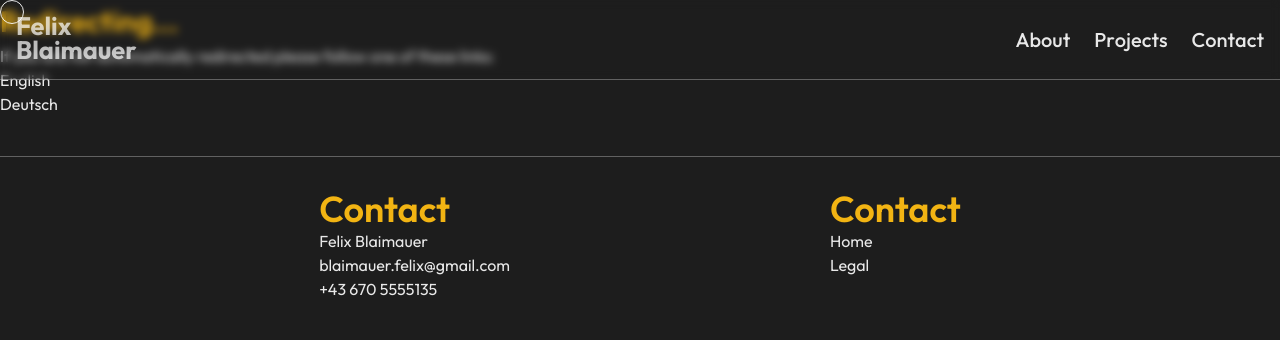
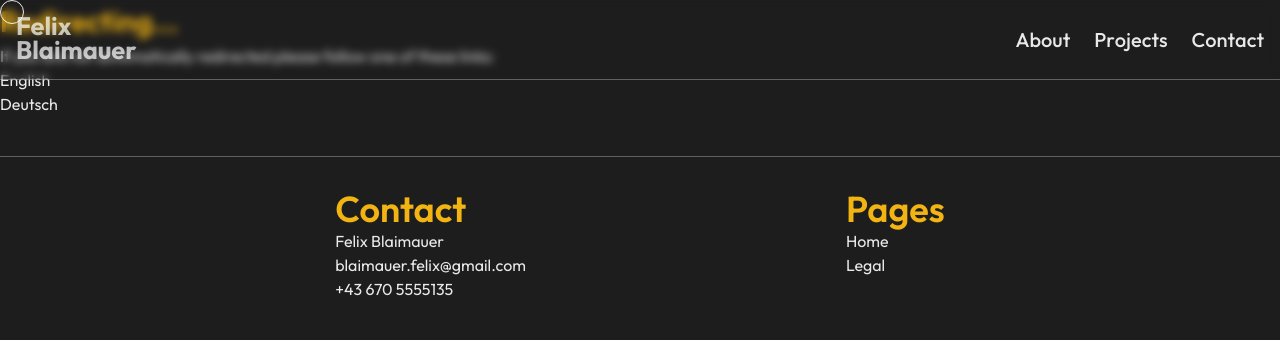
Before and after one commit to FelixBlaimauer/FelixBlaimauer.github.io, an Astro site: page / in a window 1280 px wide. Built offline with nearby package versions, Linux system fonts and the light colour scheme; Astro itself is replaced by a stand-in of ours; some icons are missing.

Commit message:
upgarde and footer fix

```diff
--- a/src/components/Footer.astro
+++ b/src/components/Footer.astro
@@ -73,7 +73,7 @@ const contents = {
 
   <div>
     <p class="text-4xl font-semibold text-primary">
-      {contents[locale]['contact']}
+      {contents[locale]['pages']}
     </p>
     <ul>
       <li>
```
Also changed, not shown: package.json (+7 -7 lines), 1 other file.
